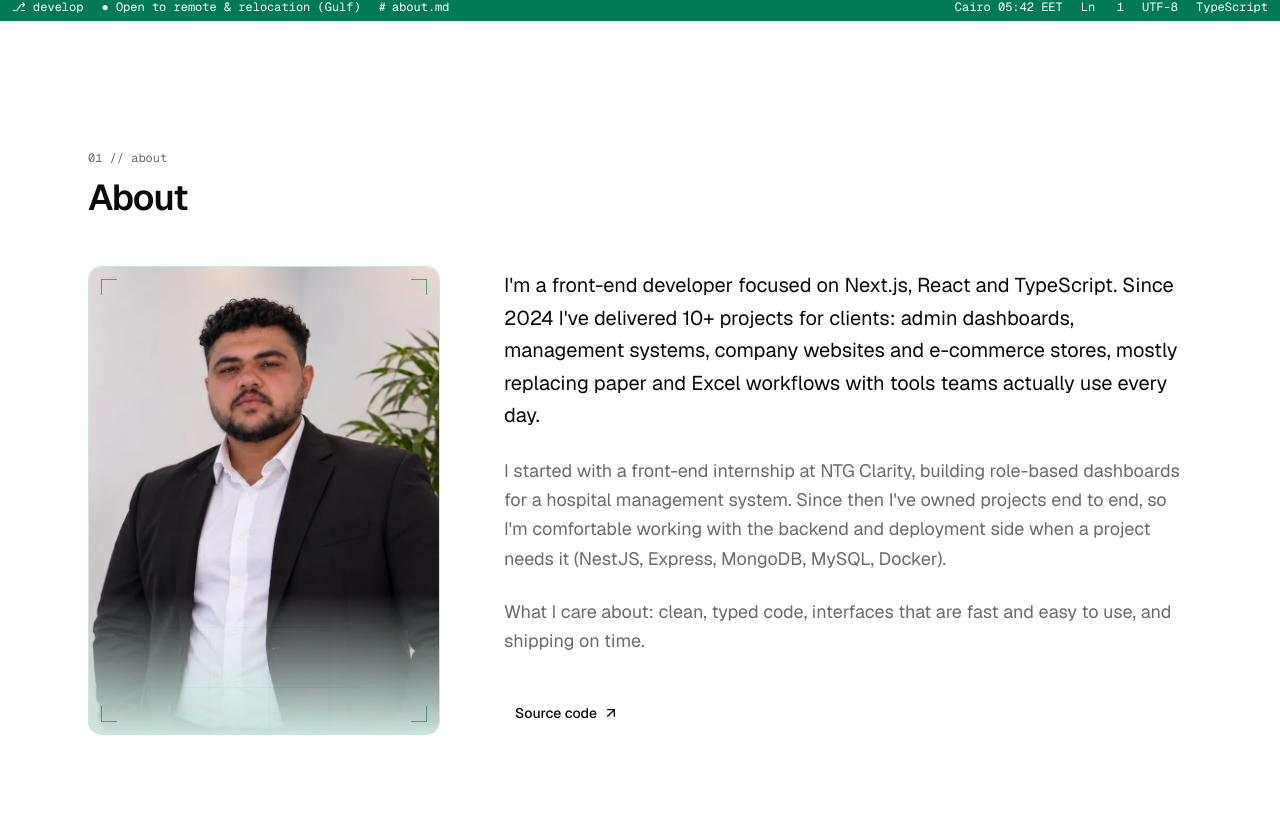
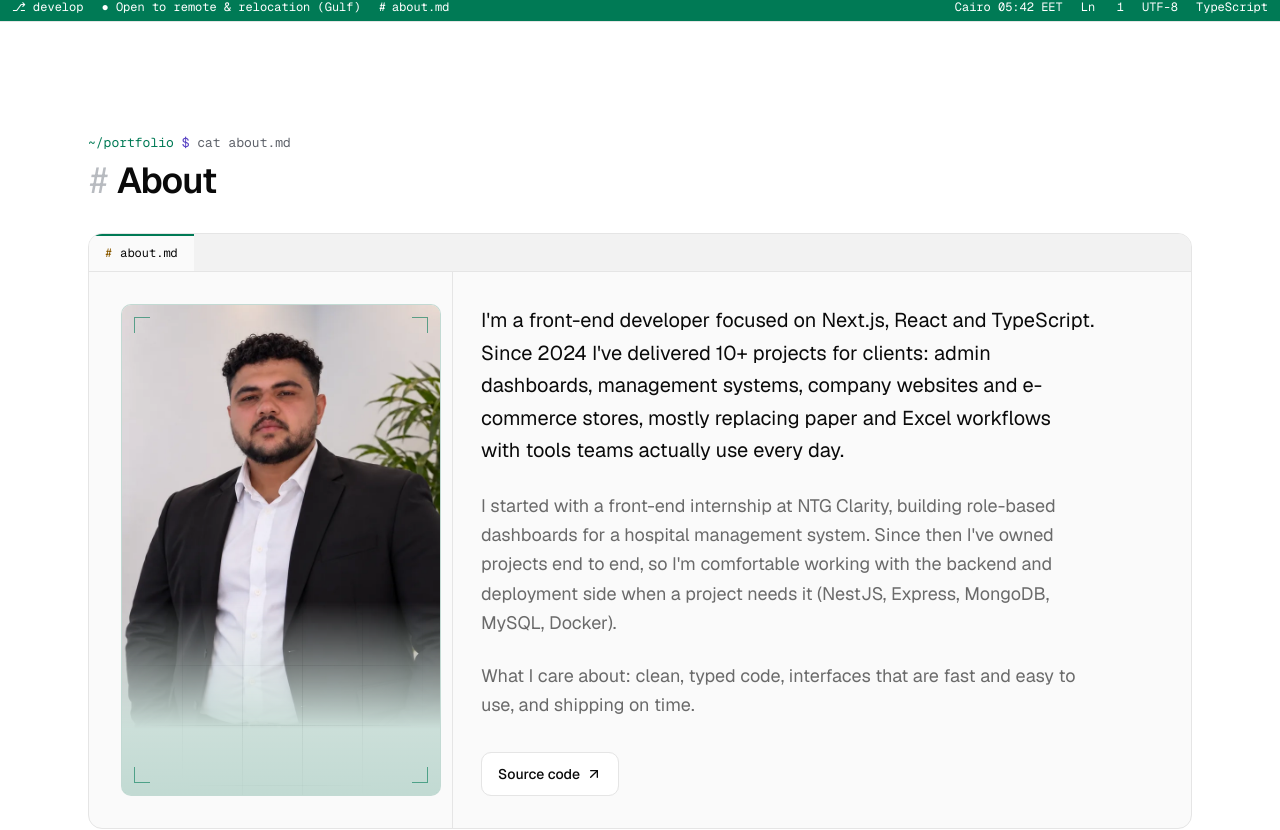
Before and after one commit to mahmoudmaherofficial/portfolio, a Next.js app: page / in a window 1280 px wide. Shown: the part 779-1609 px from the top of the page. Built offline with nearby package versions, Linux system fonts and the light colour scheme.

Commit message:
feat: about as about.md window

```diff
--- a/src/components/sections/About.tsx
+++ b/src/components/sections/About.tsx
@@ -1,9 +1,13 @@
 import Image from "next/image"
 import { ArrowUpRight } from "lucide-react"
 
+import { EditorWindow } from "@/components/ide/EditorWindow"
+import { Gutter } from "@/components/ide/Gutter"
+import { SectionHeading } from "@/components/ide/SectionHeading"
 import { Reveal } from "@/components/motion/Reveal"
 import { buttonVariants } from "@/components/ui/button"
 import { profile } from "@/content/profile"
+import { cn } from "@/lib/utils"
 
 const CORNERS = [
   "left-3 top-3 border-l border-t",
@@ -19,27 +23,21 @@ export function About() {
     <section
       id="about"
       aria-labelledby="about-heading"
-      className="relative border-t py-24 offscreen-section sm:py-32"
+      className="relative border-t py-16 offscreen-section sm:py-28"
     >
       <div className="mx-auto w-full max-w-6xl px-4 sm:px-6">
         <Reveal>
-          <p
-            aria-hidden="true"
-            className="font-mono text-xs text-muted-foreground"
-          >
-            01 // about
-          </p>
-          <h2
-            id="about-heading"
-            className="mt-3 text-3xl font-semibold tracking-tight sm:text-4xl"
-          >
+          <SectionHeading id="about-heading" command="cat about.md">
             About
-          </h2>
+          </SectionHeading>
         </Reveal>
 
-        <div className="mt-12 grid items-center gap-12 lg:grid-cols-[minmax(0,22rem)_minmax(0,1fr)] lg:gap-16">
-          <Reveal className="mx-auto w-full max-w-xs lg:max-w-none">
-            <figure className="relative overflow-hidden rounded-xl border border-primary/20 bg-card">
+        <Reveal className="mt-6 sm:mt-8">
+          <EditorWindow
+            tab={{ name: "about.md", kind: "md" }}
+            bodyClassName="grid gap-6 p-4 sm:p-6 lg:grid-cols-[minmax(0,20rem)_2.75rem_minmax(0,1fr)] lg:gap-0 lg:p-0"
+          >
+            <figure className="relative mx-auto w-full max-w-60 overflow-hidden rounded-lg border border-primary/20 bg-surface-chrome sm:max-w-xs lg:m-8 lg:max-w-none">
               <div aria-hidden="true" className="absolute inset-0 hero-grid" />
               <div
                 aria-hidden="true"
@@ -50,7 +48,7 @@ export function About() {
                 width={profile.photo.width}
                 height={profile.photo.height}
                 alt={`Portrait of ${profile.name}`}
-                sizes="(min-width: 1024px) 22rem, 20rem"
+                sizes="(min-width: 1024px) 20rem, 15rem"
                 className="relative h-auto w-full mask-[linear-gradient(to_bottom,black_70%,transparent)]"
               />
               {CORNERS.map((corner) => (
@@ -61,35 +59,37 @@ export function About() {
                 />
               ))}
             </figure>
-          </Reveal>
 
-          <div className="max-w-[65ch]">
-            <Reveal delay={0.1}>
+            <Gutter lines={16} className="hidden pt-8 lg:block" />
+
+            <div className="max-w-[65ch] lg:py-8 lg:pr-12 lg:pl-7">
               <p className="text-lg leading-relaxed text-foreground sm:text-xl">
                 {lead}
               </p>
-            </Reveal>
-            {rest.map((paragraph, i) => (
-              <Reveal key={i} delay={0.15 + i * 0.05}>
-                <p className="mt-6 text-base leading-relaxed text-muted-foreground sm:text-lg">
+              {rest.map((paragraph, i) => (
+                <p
+                  key={i}
+                  className="mt-5 text-base leading-relaxed text-muted-foreground sm:mt-6 sm:text-lg"
+                >
                   {paragraph}
                 </p>
-              </Reveal>
-            ))}
-            <Reveal delay={0.3} className="mt-10">
+              ))}
               <a
                 href={profile.repoUrl}
                 target="_blank"
                 rel="noopener noreferrer"
-                className={buttonVariants({ variant: "outline", size: "lg" })}
+                className={cn(
+                  buttonVariants({ variant: "outline", size: "lg" }),
+                  "mt-8 h-11 w-full px-4 sm:w-auto"
+                )}
               >
                 Source code
                 <ArrowUpRight aria-hidden="true" />
                 <span className="sr-only">(opens in a new tab)</span>
               </a>
-            </Reveal>
-          </div>
-        </div>
+            </div>
+          </EditorWindow>
+        </Reveal>
       </div>
     </section>
   )
```
